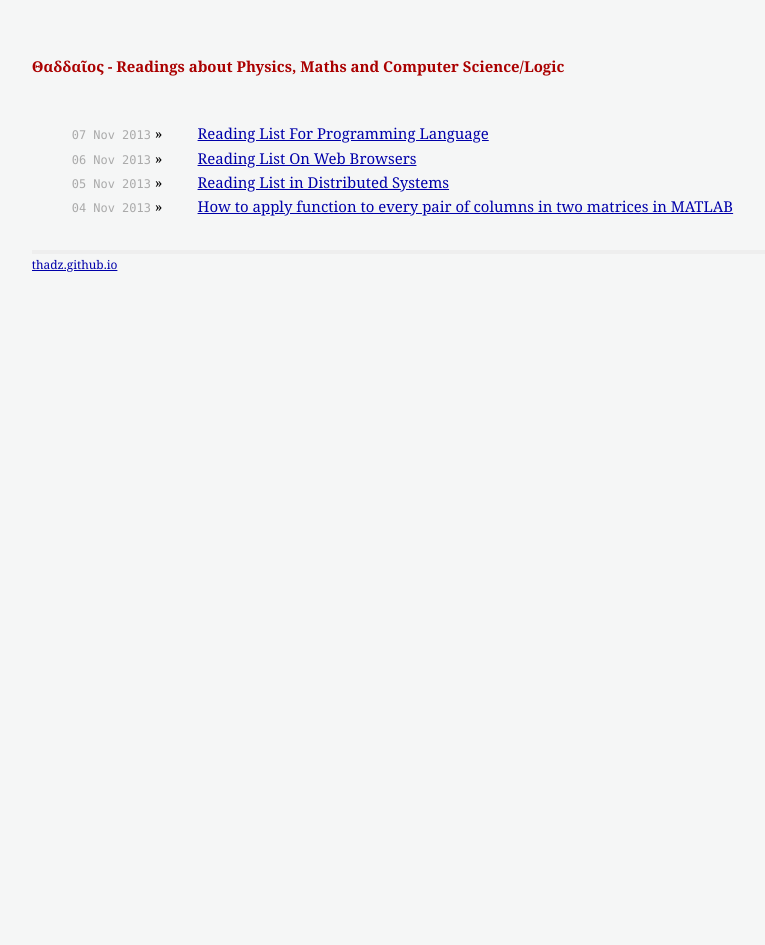
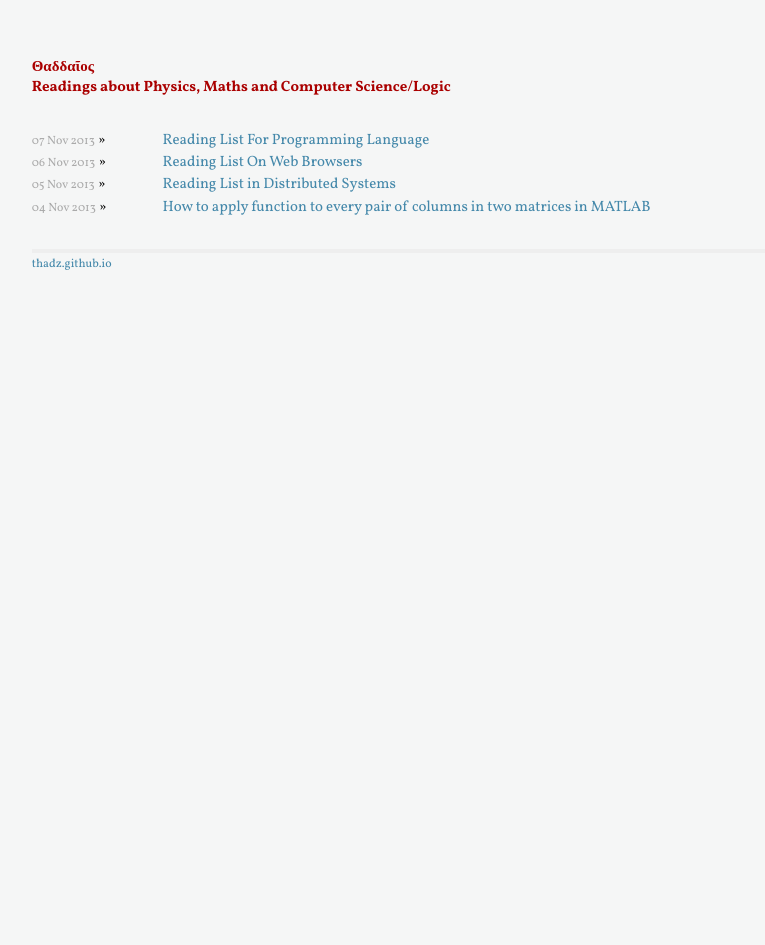
Before and after one commit to Thadz/thadz.github.io, a Jekyll site: the page built from index.html, in a window 1280 px wide. Shown: the whole page, without its empty margins (85-850 px from the left). Built offline with Jekyll 4.4.1, drawn with Linux system fonts in a browser that asks for light colours; some web fonts are replaced; Markdown is read by kramdown in place of the engine named in the settings; the list of posts is cut into pages by our own code.

Commit message:
adjusted left alignment
some css tweaks

```diff
--- a/_config.yml
+++ b/_config.yml
@@ -1,4 +1,4 @@
-name: Θαδδαῖος - Readings about Physics, Maths and Computer Science/Logic
+name: Readings about Physics, Maths and Computer Science/Logic
 markdown: redcarpet
 pygments: true
 paginate: 5
--- a/_layouts/default.html
+++ b/_layouts/default.html
@@ -1,20 +1,21 @@
 <!DOCTYPE html>
-<html>
+<html lang="en" class=" -webkit-">
   <head>
-    <meta charset="utf-8">
-    <meta http-equiv="X-UA-Compatible" content="IE=edge,chrome=1">
+    <meta charset="utf-8"/>
+    <meta http-equiv="X-UA-Compatible" content="IE=edge,chrome=1"/>
     <title>{{ page.title }}</title>
     <meta name="viewport" content="width=device-width">
 
     <!-- syntax highlighting CSS -->
-    <link rel="stylesheet" href="/css/syntax.css">
-
+    <link rel="stylesheet" href="/css/syntax.css"/>
     <!-- Pure CSS from YUI -->
-    <link rel="stylesheet" href="/css/pure-min.css">
-
+    <link rel="stylesheet" href="/css/pure-min.css"/>
     <!-- Custom CSS -->
-    <link rel="stylesheet" href="/css/main.css">
-
+    <link rel="stylesheet" href="/css/main.css"/>
+    <!-- Vollkorn font -->
+    <link href='http://fonts.googleapis.com/css?family=Vollkorn:400italic,700italic,400,700' rel='stylesheet' type='text/css'>
+    <!-- GFS Didot font -->
+    <link href='http://fonts.googleapis.com/css?family=GFS+Didot&subset=greek' rel='stylesheet' type='text/css'>
   </head>
   <body>
     <div class="site">
--- a/css/main.css
+++ b/css/main.css
@@ -27,15 +27,20 @@ h1, h2, h3, h4, h5, h6 {
 h1 { margin-bottom: 1em; }
 p { margin: 1em 0; }
 
-a         { color: #00a; }
-a:hover   { color: #000; }
-a:visited { color: #a0a; }
+a         { color: #4488aa; text-decoration: none;}
+a:hover   { color: #a00000; }
+
+.greek-letter {
+    font-family: 'GFS Didot', serif;
+}
 
 html, button, input, select, textarea,
 .pure-g [class *= "pure-u"],
 .pure-g-r [class *= "pure-u"] {
-    font-family: Georgia, Times, "Times New Roman", serif;
+    font-family: 'Vollkorn', serif;
 }
+
+ol, ul {padding: 0px 10px;}
 
 /*****************************************************************************/
 /*
@@ -53,7 +58,6 @@ html, button, input, select, textarea,
 
 .posts span {
   color: #aaa;
-  font-family: Monaco, 'Anonymous Pro', "Courier New", monospace;
   font-size: 80%;
 }
 
--- a/index.html
+++ b/index.html
@@ -6,13 +6,13 @@ title: Θαδδαῖος
 <div class="header">
   <div class="pure-g-r">
     <div class="pure-u-1-1">
-      <h1 class="title"><a href="/">{{ site.name }}</a></h1>
+      <h1 class="title"><a href="/"><div class="greek-letter">Θαδδαῖος</div>{{ site.name }}</a></h1>
     </div>
   </div>
 </div>
 
 <div id="home">
-  <ul class="posts">
+  <div class="posts">
     {% for post in site.posts %}
     <div class="pure-g-r">
       <div class="pure-u-3-24">
@@ -23,5 +23,5 @@ title: Θαδδαῖος
       </div>
     </div>
     {% endfor %}
-  </ul>
+  </div>
 </div>
```
